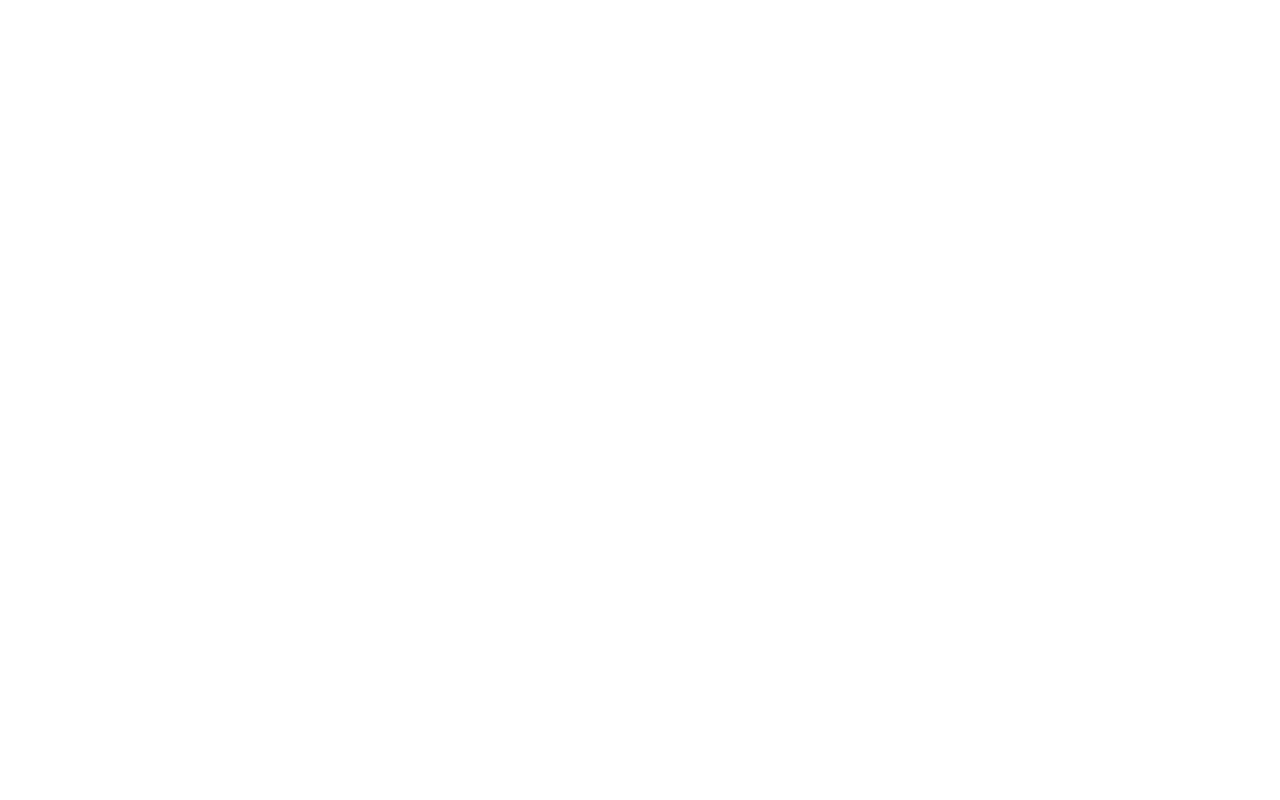
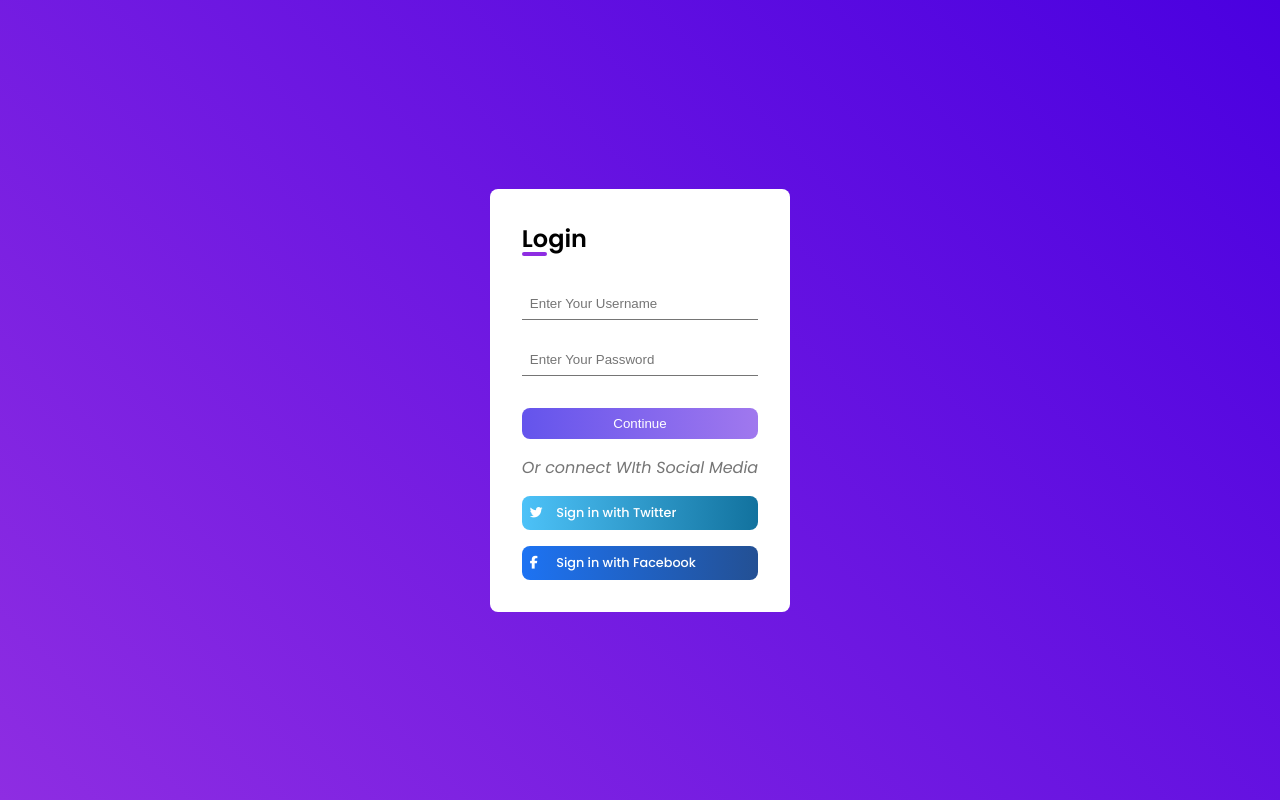
Before and after one commit to othiagomoreira/login-form, a plain HTML site: page index.html in a window 1280 px wide. Drawn offline with Linux system fonts and the light colour scheme.

Commit message:
Fim do Projeto

```diff
--- a/index.html
+++ b/index.html
@@ -4,10 +4,37 @@
     <meta charset="UTF-8">
     <meta http-equiv="X-UA-Compatible" content="IE=edge">
     <meta name="viewport" content="width=device-width, initial-scale=1.0">
+    <script src="https://kit.fontawesome.com/1ab94d0eba.js" crossorigin="anonymous"></script>
     <link rel="stylesheet" href="style.css">
     <title>Login Form</title>
 </head>
 <body>
-
+    <main>
+        <h2>Login</h2>
+        <form class="formulario" action="#" method="POST">
+                <div>
+                    <input type="text" name="login" id="login" placeholder="Enter Your Username">
+                </div>
+                <div>
+                    <input type="password" name="senha" id="senha" placeholder="Enter Your Password">
+                </div>
+                <button disabled type="submit">Continue</button>
+        </form>
+        <div class="footer">
+            <span>Or connect WIth Social Media</span>
+                <div class="social-fields twitter">
+                    <a href="#">
+                        <i class="fab fa-twitter"></i>
+                        Sign in with Twitter
+                    </a>
+                </div>
+                <div class="social-fields facebook">
+                    <a href="#">
+                        <i class="fab fa-facebook-f"></i>
+                        Sign in with Facebook
+                    </a>
+                </div>
+        </div>
+    </main>
 </body>
 </html>
--- a/style.css
+++ b/style.css
@@ -0,0 +1,120 @@
+@import url('https://fonts.googleapis.com/css2?family=Poppins:ital,wght@0,100;0,200;0,300;0,400;0,500;0,600;0,700;1,100;1,200;1,300;1,400;1,500;1,600&display=swap');
+
+* {
+    box-sizing: border-box;
+    margin: 0;
+    padding: 0;
+    border: 0;
+}
+
+body {
+    background: linear-gradient(45deg, #8e2de2, #4a00e0) no-repeat;
+    font-family: "Poppins" , sans-serif;
+    width: 100vw;
+    height: 100vh;
+    display: flex;
+    justify-content: center;
+    align-items: center;
+}
+
+
+
+main {
+    background-color: white;
+    max-width: 320px;
+    min-height: 40vh;
+    padding: 2rem;
+    border-radius: 0.5rem;
+}
+
+h2 {
+    font-weight: 600;
+    margin-bottom: 2rem;
+    position: relative;
+
+}
+
+h2::before {
+    content: "";
+    position: absolute;
+    background-color: #8e2de2;
+    width: 25px;
+    height: 4px;
+    left: 0;
+    bottom: 0;
+    border-radius: 0.5rem;
+}
+
+.formulario {
+    display: flex;
+    flex-direction: column;
+}
+
+.formulario input {
+    width: 100%;
+    padding: 0.5rem;
+    outline: none;
+    border-bottom: 1px solid #757575;
+}
+
+.formulario input:focus {
+    border-bottom: 1px solid #8e2de2;
+}
+
+.formulario div:first-child{
+    margin-bottom: 1.5rem;
+}
+
+.formulario button {
+    color: white;
+    background: linear-gradient(to left, #a078ee, #6454ec);
+    margin-top: 2rem;
+    padding: 0.5rem;
+    border-radius: 0.5rem;
+    cursor: pointer;
+    transition: all 0.3s ease;
+}
+
+.formulario button:hover {
+    background: linear-gradient(to right, #a078ee, #4dc2f8);
+    letter-spacing: 1px;
+
+}
+
+/* FOOTER */
+.footer {
+    margin-top: 1rem;
+}
+
+.footer span {
+    color: #757575;
+    font-style: italic;
+    text-align: center;
+}
+
+.footer .social-fields {
+    padding: 0.5rem;
+    border-radius: 0.5rem;
+    font-size: 0.8rem;
+    font-weight: 500;
+    margin-top: 1rem;
+}
+
+.footer .social-fields a {
+    text-decoration: none;
+    color: white;
+
+}
+
+.footer .social-fields a i {
+    margin-right: 0.5rem;
+    width: 15px;
+}
+
+.twitter {
+    background: linear-gradient(to right, #4dc2f8, #12729e);
+}
+
+.facebook {
+    background: linear-gradient(to right, #1d73f3, #235094);
+}
```
Also changed, not shown: 1 other file.
